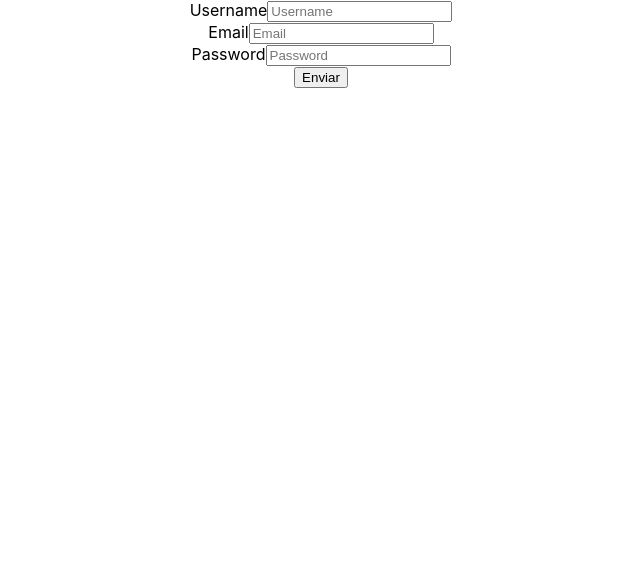
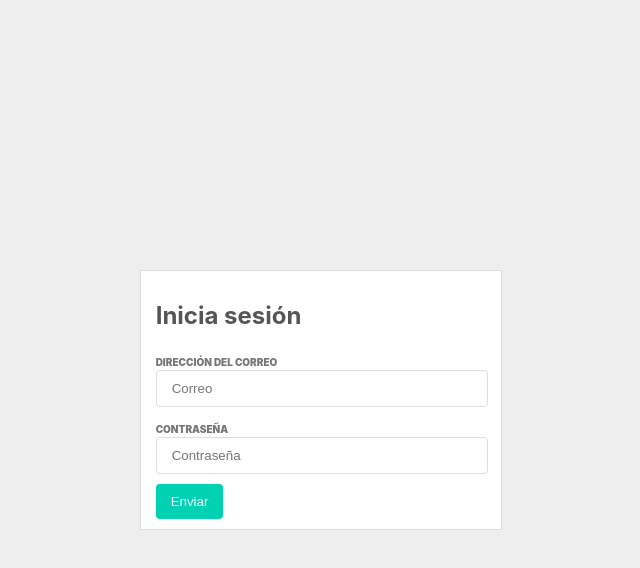
Before and after one commit to Alountk/Instagram_Clone, a React (Create React App) app in the folder client/: page / in a window 1280 px wide. Shown: the top 568 px of the page, without its empty margins (319-959 px from the left). Built offline with nearby package versions, Linux system fonts and the light colour scheme.

Commit message:
Create comp-> Button, Card, Container, Input,Title

```diff
--- a/client/src/App.tsx
+++ b/client/src/App.tsx
@@ -1,24 +1,34 @@
-import React from 'react';
-import {useSelector} from 'react-redux'
-import './App.css';
-import UseForm from './components/useForm/UseForm';
-
+import React from "react";
+import { useSelector } from "react-redux";
+import "./App.css";
+import UseForm from "./components/useForm/UseForm";
+import { Card } from "./components/card/Card";
+import { Container } from "./components/container/Container";
+import Input from "./components/input/Input";
+import { Button } from "./components/button/Button";
+import { Title } from "./components/title/Title";
 
 function App() {
   const {
-    logged= false,
-    username= null,
-    email= null,
-    message= null,
-    loading= true
-  } : any = useSelector((state : any) => state.auth)
-  const handleOnSubmit = (payload:any) => {
-    console.log(payload)
-  }
+    logged = false,
+    username = null,
+    email = null,
+    message = null,
+    loading = true,
+  }: any = useSelector((state: any) => state.auth);
+  const handleOnSubmit = (payload: any) => {
+    console.log(payload);
+  };
   return (
-    <div className="App">
-      <UseForm onSubmit={handleOnSubmit} />
-    </div>
+    <Container>
+      {/* <UseForm onSubmit={handleOnSubmit} /> */}
+      <Card>
+        <Title>Inicia sesión</Title>
+        <Input placeholder='Correo' label='Dirección del Correo' />
+        <Input placeholder='Contraseña' label='Contraseña' />
+        <Button>Enviar</Button>
+      </Card>
+    </Container>
   );
 }
 
--- /dev/null
+++ b/client/src/components/button/Button.tsx
@@ -0,0 +1,15 @@
+import React from 'react'
+
+const style = {
+    backgroundColor: '#00D1B2',
+    border: '0px',
+    borderRadius: '4px',
+    padding: '10px 15px',
+    color: '#fff',
+}
+
+export const Button = (props:any) => {
+    return (
+        <button {...props} style={style}/>
+    )
+}
--- /dev/null
+++ b/client/src/components/card/Card.tsx
@@ -0,0 +1,15 @@
+import React from 'react'
+
+const style = {
+    backgroundColor: '#fff',
+    border: '1px solid #ddd',
+    padding: '10px 15px',
+}
+
+export const Card = ({children}:any) => {
+    return (
+        <div style={style}>
+            {children}
+        </div>
+    )
+}
--- /dev/null
+++ b/client/src/components/container/Container.tsx
@@ -0,0 +1,19 @@
+import React from 'react'
+
+const style = {
+    alignItems: 'center',
+    backgroundColor: '#eee',
+    display: 'flex',
+    height: 'calc(100vh - 20px)',
+    padding: '10px 15px',
+    justifyContent: 'center',
+    width: 'calc(100vw - 30px)',
+}
+
+export const Container = ({children}:any) => {
+    return (
+        <div style={style}>
+            {children}
+        </div>
+    )
+}
--- /dev/null
+++ b/client/src/components/input/Input.tsx
@@ -0,0 +1,31 @@
+import React, {FC} from 'react'
+
+const style = {
+    backgroundColor: '#fff',
+    border: '1px solid #ddd',
+    borderRadius: '4px',
+    marginBottom: '10px',
+    padding: '10px 15px',
+    width: 'calc(100% - 30px)',
+}
+const  spanStyle = {
+    color: '#777',
+    fontSize: '10px',
+    fontWeight: 900,
+    textTransform: 'uppercase'
+} as React.CSSProperties //transforma el objeto a Propiedad
+interface IInputProps {
+    placeholder?: string
+    label: string
+}
+const Input:FC<IInputProps> = (props:any) => {
+    const {label} = props
+    return (
+        <div>
+            <span style={spanStyle}>{label}</span>
+            <input {...props} style={style}/>
+        </div>
+    )
+}
+
+export default Input
--- /dev/null
+++ b/client/src/components/title/Title.tsx
@@ -0,0 +1,11 @@
+import React from 'react'
+
+const style = {
+    color: '#555',
+}
+
+export const Title = (props:any) => {
+    return (
+        <h2 {...props} style={style} />
+    )
+}
```
